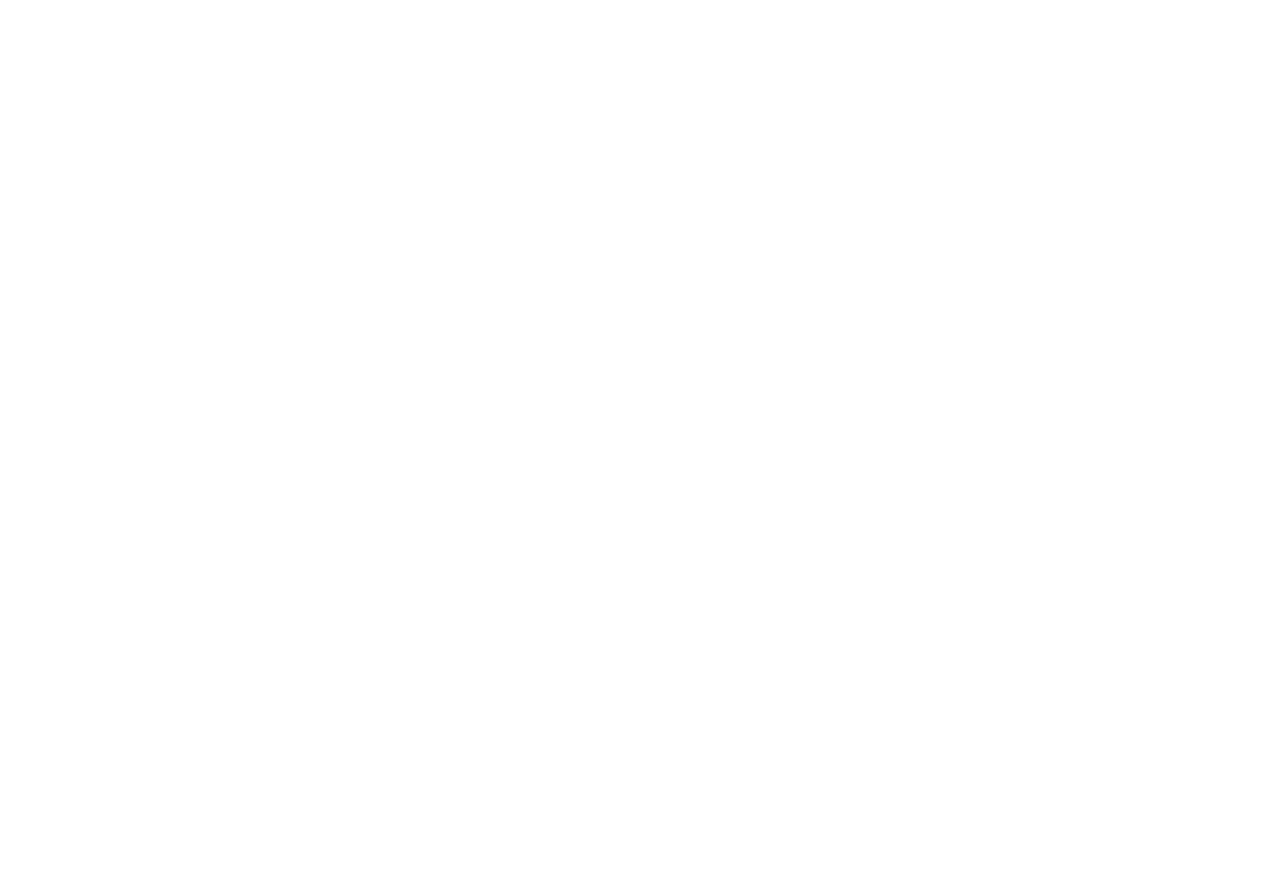
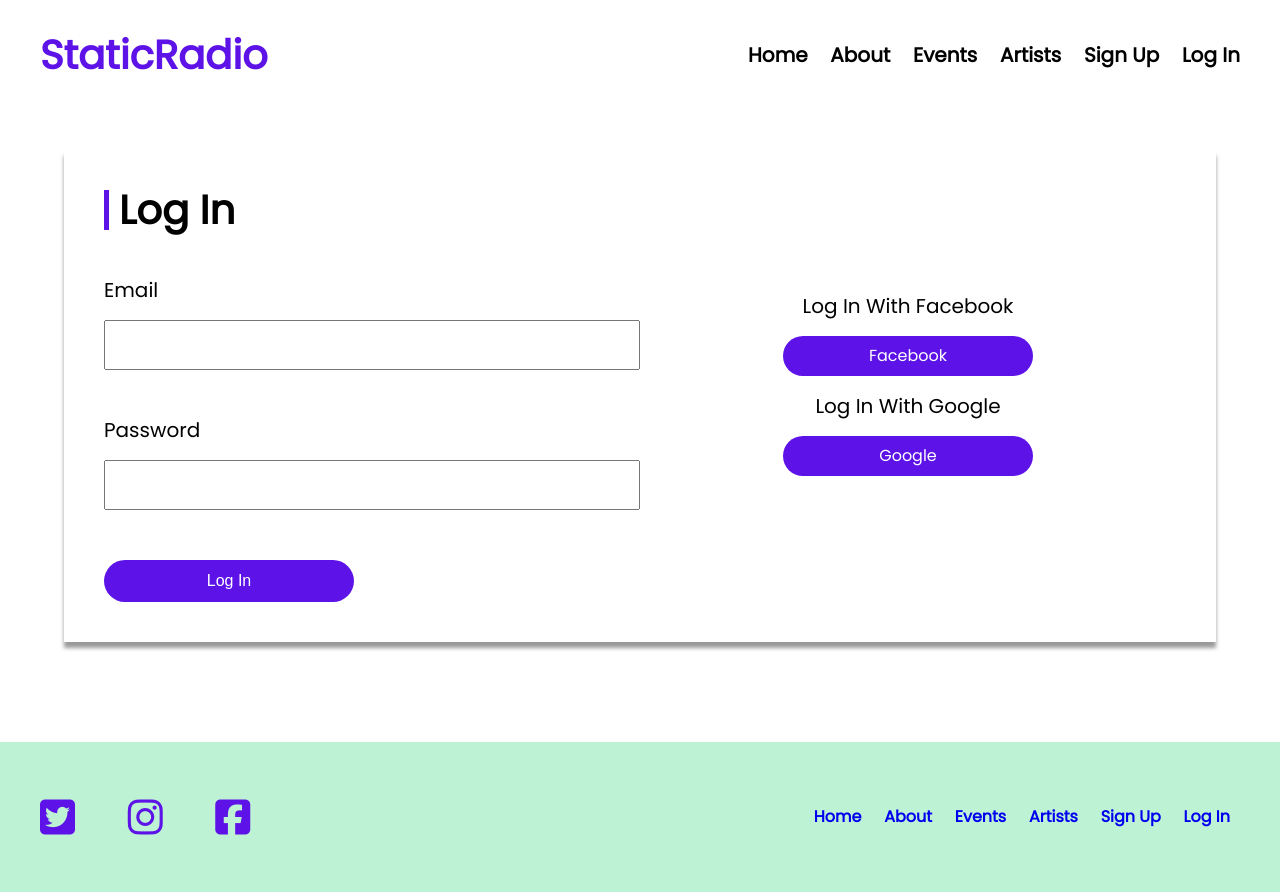
Before and after one commit to JacobSutherland/StaticRadio, a plain HTML site: page logIn.html in a window 1280 px wide. Before the commit the page ends 800 px from the top, so only its background shows below. Drawn offline with Linux system fonts and the light colour scheme.

Commit message:
styled login

```diff
--- a/logIn.html
+++ b/logIn.html
@@ -3,9 +3,66 @@
 <head>
     <meta charset="UTF-8">
     <meta name="viewport" content="width=device-width, initial-scale=1.0">
+    <link rel="stylesheet" type="text/css" href="main.css">
+    <script src="https://kit.fontawesome.com/18d863c735.js" crossorigin="anonymous"></script>
     <title>Log In</title>
 </head>
 <body>
-
+    <section id='login'>
+        <header>
+            <h1 class='logo'>StaticRadio</h1>
+            <nav class='header-nav'>
+                <svg class='drop-down'width="54" height="48" viewBox="0 0 54 48" fill="none" xmlns="http://www.w3.org/2000/svg">
+                    <rect x="26" width="28" height="7" fill="#5D5E55"/>
+                    <rect y="21" width="54" height="7" fill="#5D5E55"/>
+                    <rect y="41" width="54" height="7" fill="#5D5E55"/>
+                </svg>
+                <svg class='close-menu' width="74" height="74" viewBox="0 0 74 74" fill="none" xmlns="http://www.w3.org/2000/svg">
+                        <rect x="5.08835" y="1.01883" width="96" height="7" transform="rotate(44.8539 5.08835 1.01883)" fill="white"/>
+                        <rect x="68.7278" y="0.856537" width="7" height="96" transform="rotate(44.8539 68.7278 0.856537)" fill="white"/>
+                </svg>
+                <a href='#home'>Home</a>
+                <a href='#about'>About</a>
+                <a href='#events'>Events</a>
+                <a href='#artists'>Artists</a>
+                <a href='#sign-up'>Sign Up</a>
+                <a href='logIn.html'>Log In</a>
+            </nav>
+        </header>
+        <form>
+            <div class='form-container'>
+                <h2>Log In</h2>
+                <label for='email' id='email'>Email</label>
+                <br>
+                <input id='email'>
+                <br>
+                <label for='password' id='password'>Password</label>
+                <br>
+                <input id='password'>
+                <button class='btn'>Log In</button>
+            </div>
+            <div class='social-sign-up-container'>
+                <p>Log In With Facebook</p>
+                <a class='btn'>Facebook</a>
+                <p>Log In With Google</p>
+                <a class='btn'>Google</a>
+            </div>
+        </form>
+    </section>
+    <footer>
+        <div class='icon-container'>
+            <i class="fab fa-twitter-square"></i>
+            <i class="fab fa-instagram"></i>
+            <i class="fab fa-facebook-square"></i>
+        </div>
+        <nav class='footer-nav'>
+            <a href='#home'>Home</a>
+                <a href='#about'>About</a>
+                <a href='#events'>Events</a>
+                <a href='#artists'>Artists</a>
+                <a href='#sign-up'>Sign Up</a>
+                <a href='logIn.html'>Log In</a>
+        </nav>
+    </footer>
 </body>
 </html>
--- a/main.css
+++ b/main.css
@@ -135,6 +135,10 @@ a {
     cursor: pointer;
     text-decoration: none;
 }
+
+/* a:visited {
+    color: unset;
+} */
 
 .header-nav a {
     font-size: var(--header-links);
@@ -920,3 +924,24 @@ footer i {
     }
 
 }
+
+/*=========  Login Styles =========*/
+
+/*========= typograpghy =========*/
+#login h2 {
+    margin-bottom: 5rem;
+    border-color: var(--border-color);
+}
+
+/*=========  Layout =========*/
+#login {
+    overflow: hidden;
+}
+
+
+#login header {
+    display: flex;
+    justify-content: space-between;
+    padding: 4rem;
+    height: 10rem;
+}
```
